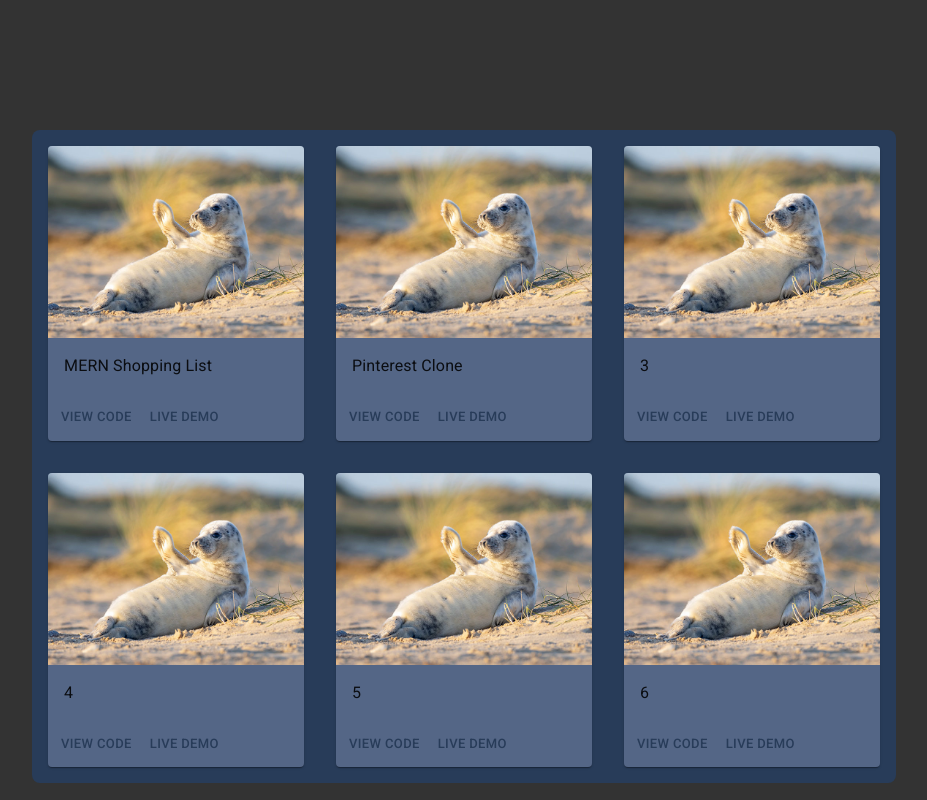
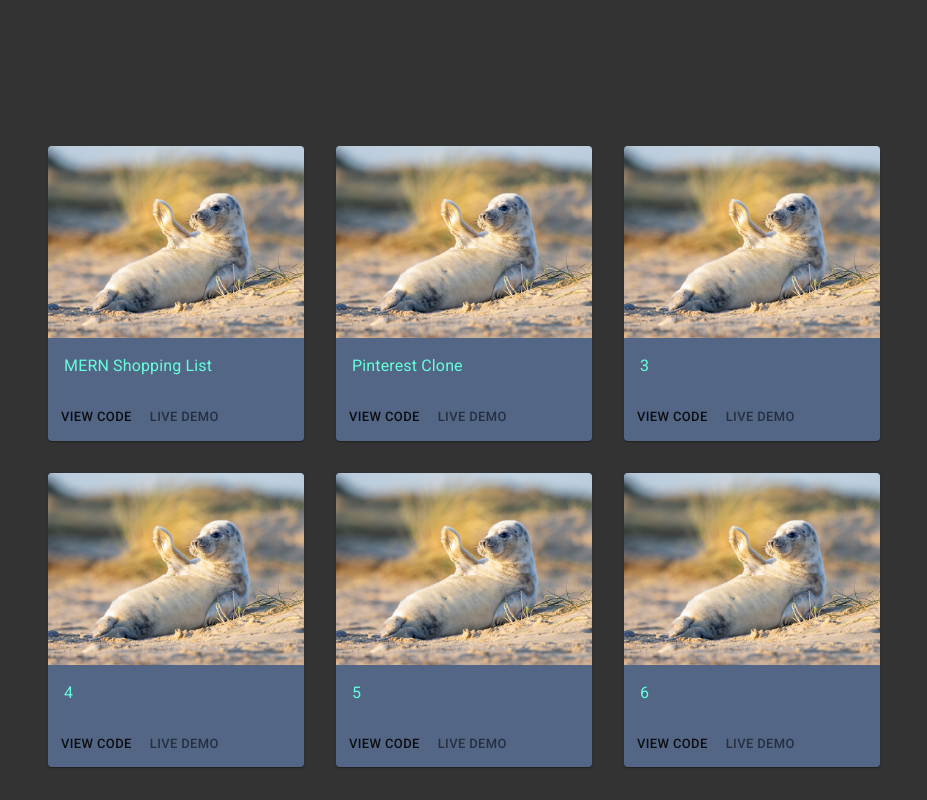
Before and after one commit to Blazekla/portfolio, a React (Create React App) app: page / in a window 1280 px wide. Shown: the part 740-1540 px from the top of the page, without its empty margins (176-1103 px from the left). Built offline with nearby package versions, Linux system fonts and the light colour scheme.

Commit message:
code cleanup and color adjustment

```diff
--- a/src/components/AppBar.js
+++ b/src/components/AppBar.js
@@ -99,7 +99,8 @@ function MenuAppBar() {
     setMobileMoreAnchorEl(event.currentTarget);
   };
 
-  const mobileMenuId = "primary-search-account-menu-mobile";
+  const mobileMenuId = "howdy";
+  // "primary-search-account-menu-mobile";
   const renderMobileMenu = (
     <Menu
       anchorEl={mobileMoreAnchorEl}
@@ -109,6 +110,7 @@ function MenuAppBar() {
       transformOrigin={{ vertical: "top", horizontal: "right" }}
       open={isMobileMenuOpen}
       onClose={handleMobileMenuClose}
+      // style={{ backgroundColor: "pink" }}
     >
       <MenuItem>
         <IconButton
--- a/src/components/Projects.js
+++ b/src/components/Projects.js
@@ -35,15 +35,11 @@ function Projects() {
     >
       <Grid
         container
-        // id="projects"
         direction="row"
         alignItems="flex-start"
         justify="center"
         style={{
-          backgroundColor: theme.palette.primary.main,
-          borderRadius: "8px",
           margin: "0px auto 100px"
-          // paddingTop: "70px"
         }}
       >
         {pageData.project.map(
--- a/src/components/sub_components/Cards.js
+++ b/src/components/sub_components/Cards.js
@@ -17,7 +17,6 @@ const useStyles = makeStyles({
     // maxWidth: "345px" Remove since it breaks cards when width is around 550px
   }
 });
-//changes to animation prior to rebasing here
 
 function ContentCard(props) {
   const classes = useStyles();
@@ -34,16 +33,20 @@ function ContentCard(props) {
           title="Photogenic Seal Pup"
         />
         <CardContent>
-          <Typography>{props.title}</Typography>
+          <Typography color="secondary">{props.title}</Typography>
         </CardContent>
       </CardActionArea>
 
       <CardActions>
         <Button size="small" color="primary">
-          <Link href={props.code}>View Code</Link>
+          <Link color="textPrimary" href={props.code}>
+            View Code
+          </Link>
         </Button>
         <Button size="small" color="primary">
-          <Link href={props.external}>Live Demo</Link>
+          <Link color="textSecondary" href={props.external}>
+            Live Demo
+          </Link>
         </Button>
       </CardActions>
     </Card>
```
